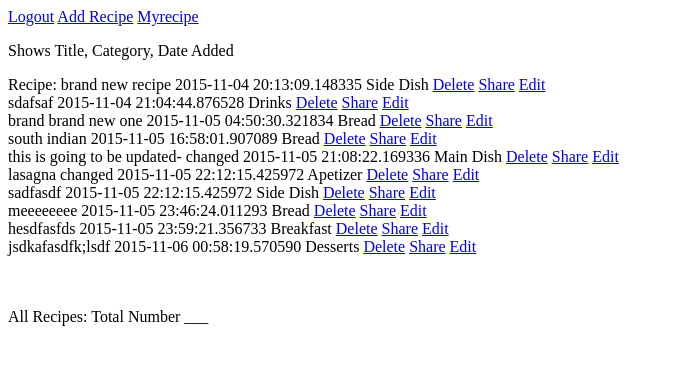
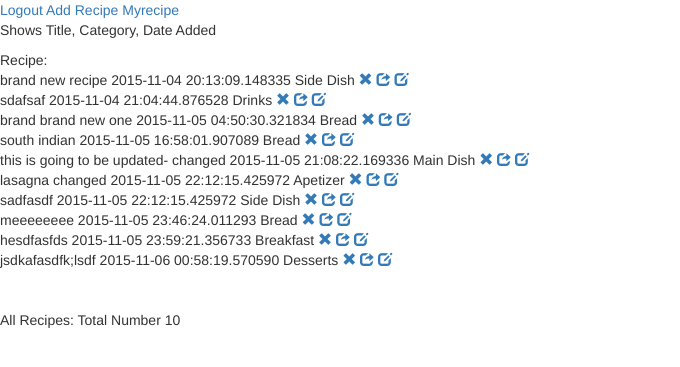
Before and after one commit to rmmistry/BonAppetit, a Flask app: page /recipe-list in a window 1280 px wide. Shown: the top 367 px of the page, without its empty margins (0-680 px from the left). Run offline with Flask 2, Linux system fonts and the light colour scheme; a user stored in the database is signed in; data comes from the database, SQL or seed files in the repository; both versions use the stored data as it was after the commit; some libraries are stand-ins or nearby versions.

Commit message:
added bootstrap modal windowfor weblink,icons for delete, edit, share feature, total recipe count on recipe_list page

```diff
--- a/templates/base.html
+++ b/templates/base.html
@@ -1,7 +1,21 @@
 <!DOCTYPE html>
 <html>
 <head>
+
     <title>Organize Recipe</title>
+    <!-- Latest compiled and minified CSS -->
+    <link rel="stylesheet" href="https://maxcdn.bootstrapcdn.com/bootstrap/3.3.5/css/bootstrap.min.css" integrity="sha512-dTfge/zgoMYpP7QbHy4gWMEGsbsdZeCXz7irItjcC3sPUFtf0kuFbDz/ixG7ArTxmDjLXDmezHubeNikyKGVyQ==" crossorigin="anonymous">
+
+     <!-- Latest compiled and minified JavaScript , bootstrap references jquery-->
+    <script src="https://ajax.googleapis.com/ajax/libs/jquery/1.11.3/jquery.min.js">
+    </script>
+
+
+    <script src="https://maxcdn.bootstrapcdn.com/bootstrap/3.3.5/js/bootstrap.min.js" integrity="sha512-K1qjQ+NcF2TYO/eI3M6v8EiNYZfA95pQumfvcVrTHtwQVDG+aHRqLi/ETn2uB+1JqwYqVG3LIvdm9lj6imS/pQ==" crossorigin="anonymous">
+    </script>
+
+
+
 </head>
 <body>
 
--- a/templates/recipe_list.html
+++ b/templates/recipe_list.html
@@ -8,30 +8,59 @@
 
 <div>
     Recipe:
-    {% set count = 0 %}
     {% for recipe in db_recipes %}
+    <div>
         {{recipe.title}}
         {{recipe.created_at}}
         {{recipe.category.category_name}}
-        <a href='/recipes/{{recipe.recipe_id}}'>Delete</a>
-        <a href="{{url_for('show_view_recipe_page', recipeid=recipe.recipe_id, _external=True)}}">Share</a>
-        <a href='/recipes/{{recipe.recipe_id}}/edit'>Edit</a><br>
+        <a href='/recipes/{{recipe.recipe_id}}'><span class="glyphicon glyphicon-remove" aria-hidden="true"></span></a>
+
+        <!-- div id="share" data-toggle="modal" data-target="#myModal">
+            <a href="{{url_for('show_view_recipe_page', recipeid=recipe.recipe_id, _external=True)}}">Share</a>
+        </div> -->
+
+        <a href="#" data-toggle="modal" data-target="#myModal{{recipe.recipe_id}}">
+            <span class="glyphicon glyphicon-share" aria-hidden="true"></span>
+        </a>
+
+        <a href='/recipes/{{recipe.recipe_id}}/edit'><span class="glyphicon glyphicon-edit" aria-hidden="true"></span></a>
+
+        <!--modal-->
+        <div class="modal fade" id="myModal{{recipe.recipe_id}}" tabindex="-1" role="dialog" aria-labelledby="myModalLabel">
+            <div class="modal-dialog" role="document">
+                <div class="modal-content">
+                    <div class="modal-header">
+                        <button type="button" class="close" data-dismiss="modal" aria-label="Close"><span aria-hidden="true">&times;</span></button>
+                        <h4 class="modal-title" id="myModalLabel">Share via copy and paste</h4>
+                    </div>
+                    <div class="modal-body">
+                        <input type="text" class="text-muted" value="{{url_for('show_view_recipe_page', recipeid=recipe.recipe_id, _external=True)}}" readonly="readonly">
+
+                    </div>
+                    <div class="modal-footer">
+                        <button type="button" class="btn btn-default" data-dismiss="modal">Close</button>
+                    </div>
+                </div>
+            </div>
+        </div>
+        <!--endmodal-->
+    </div>
+    {% endfor %}
+</div> <br><br>
+
+<div>
+    <p> All Recipes: Total Number {{ db_recipes | length }} </p>
+    <!--{% set count = 0 %}
+        {% for recipe in db_recipes %}
         {% set count = count + 1 %}
-
-
-    {% endfor %}
+        {% endfor %} -->
+</div>
 
 
 
 
-    <!-- {% set count = 0 %}
-    {% for recipe in db_recipes %}
-    {% set count = count + 1 %}
-    {% endfor %} -->
 
 
-
-</div> <br><br>
 
 <!-- <div>
     Date Created:
@@ -48,8 +77,6 @@
 </div> -->
 
 
-<p> All Recipes: Total Number ___ </p>
-
 <!-- <div>
     {% for ingredient in db_ingredients %}
         <br>{{ingredient.ingredient_name}}</br>
--- a/templates/share.html
+++ /dev/null
@@ -1,4 +0,0 @@
-{% extends 'base.html' %}
-{% block content %}
-
-{% endblock %}
```
Also changed, not shown: recipedb.db.
